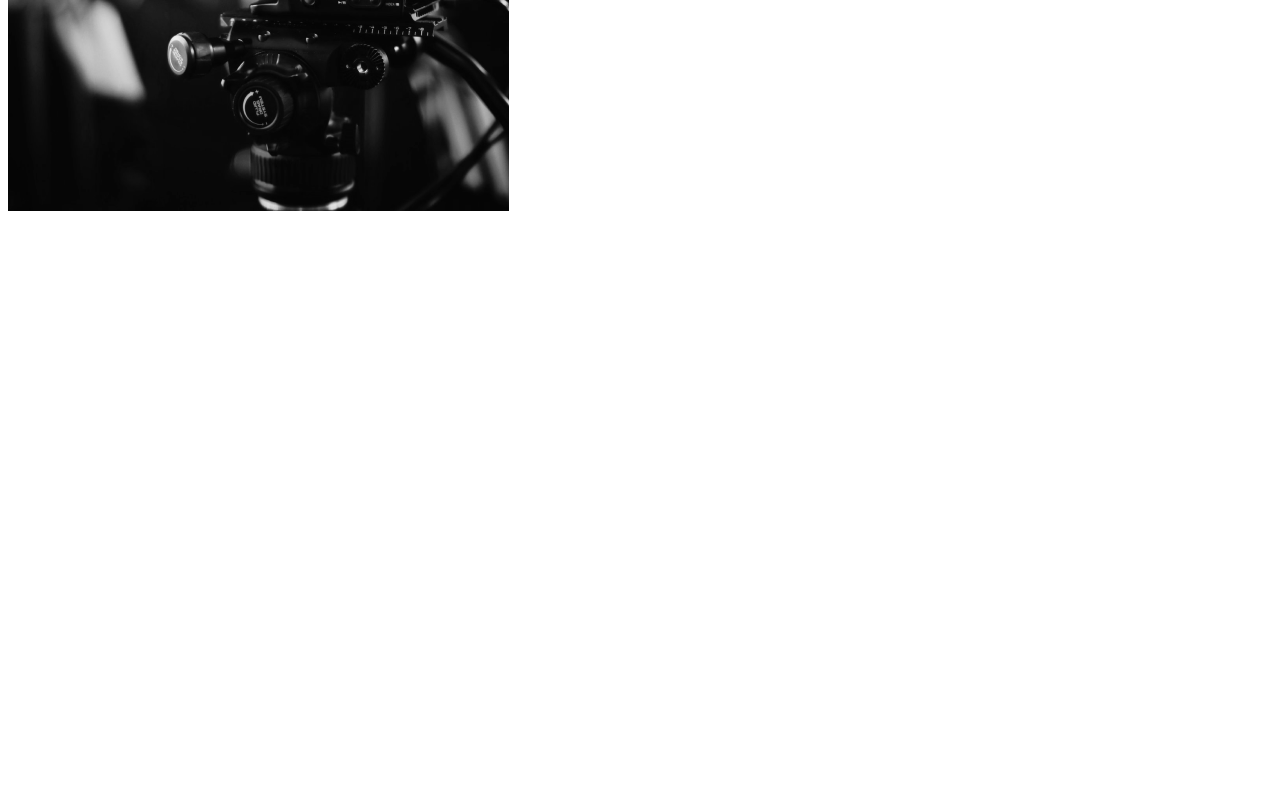
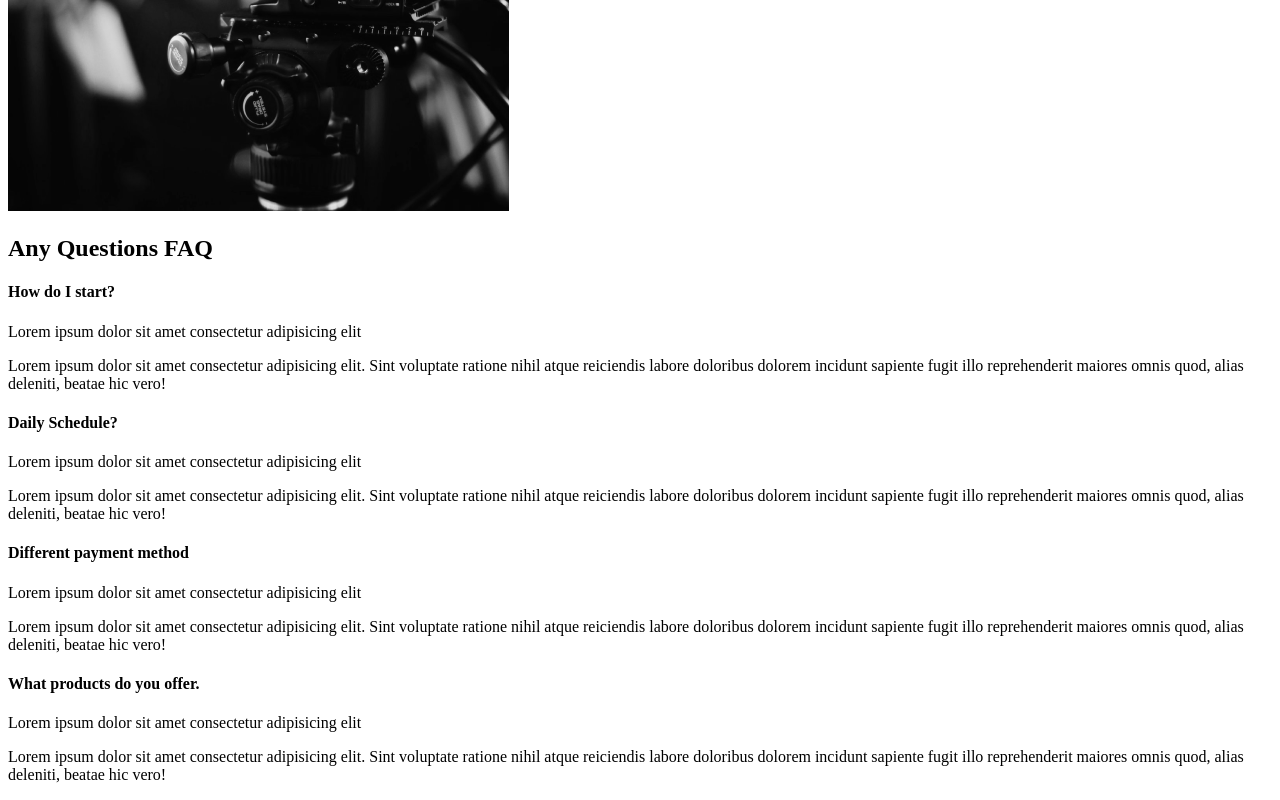
Before and after one commit to Sevendaye/react-course-capture, a React (Create React App) app: page / in a window 1280 px wide. Shown: the part 2171-2971 px from the top of the page. Before the commit the page ends 2394 px from the top, so only its background shows below. Built offline with nearby package versions, Linux system fonts and the light colour scheme.

Commit message:
4. Faq Section

```diff
--- a/src/Pages/AboutUs.js
+++ b/src/Pages/AboutUs.js
@@ -1,12 +1,14 @@
 import React from 'react';
 //Page components
 import AboutSection from '../components/AboutSection';
+import FaqSection from '../components/FaqSection';
 import ServicesSection from '../components/ServicesSection';
 
 const AboutUs = () => (
   <>
     <AboutSection />
     <ServicesSection />
+    <FaqSection />
   </>
 );
 
--- /dev/null
+++ b/src/components/FaqSection/index.js
@@ -0,0 +1,37 @@
+import React from 'react';
+
+const FaqSection = () => (
+  <div className="faq">
+    <h2>Any Questions <span>FAQ</span></h2>
+    <div className="question">
+      <h4>How do I start?</h4>
+      <div className="answer">
+        <p>Lorem ipsum dolor sit amet consectetur adipisicing elit</p>
+        <p>Lorem ipsum dolor sit amet consectetur adipisicing elit. Sint voluptate ratione nihil atque reiciendis labore doloribus dolorem incidunt sapiente fugit illo reprehenderit maiores omnis quod, alias deleniti, beatae hic vero!</p>
+      </div>
+    </div>
+    <div className="question">
+      <h4>Daily Schedule?</h4>
+      <div className="answer">
+        <p>Lorem ipsum dolor sit amet consectetur adipisicing elit</p>
+        <p>Lorem ipsum dolor sit amet consectetur adipisicing elit. Sint voluptate ratione nihil atque reiciendis labore doloribus dolorem incidunt sapiente fugit illo reprehenderit maiores omnis quod, alias deleniti, beatae hic vero!</p>
+      </div>
+    </div>
+    <div className="question">
+      <h4>Different payment method</h4>
+      <div className="answer">
+        <p>Lorem ipsum dolor sit amet consectetur adipisicing elit</p>
+        <p>Lorem ipsum dolor sit amet consectetur adipisicing elit. Sint voluptate ratione nihil atque reiciendis labore doloribus dolorem incidunt sapiente fugit illo reprehenderit maiores omnis quod, alias deleniti, beatae hic vero!</p>
+      </div>
+    </div>
+    <div className="question">
+      <h4>What products do you offer.</h4>
+      <div className="answer">
+        <p>Lorem ipsum dolor sit amet consectetur adipisicing elit</p>
+        <p>Lorem ipsum dolor sit amet consectetur adipisicing elit. Sint voluptate ratione nihil atque reiciendis labore doloribus dolorem incidunt sapiente fugit illo reprehenderit maiores omnis quod, alias deleniti, beatae hic vero!</p>
+      </div>
+    </div>
+  </div>
+);
+
+export default FaqSection;
```
